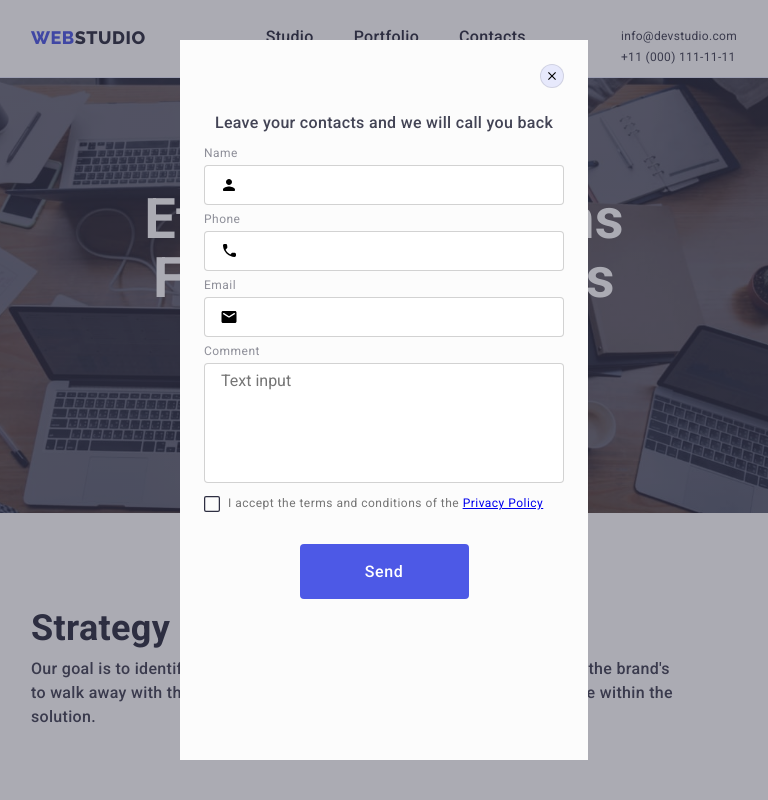
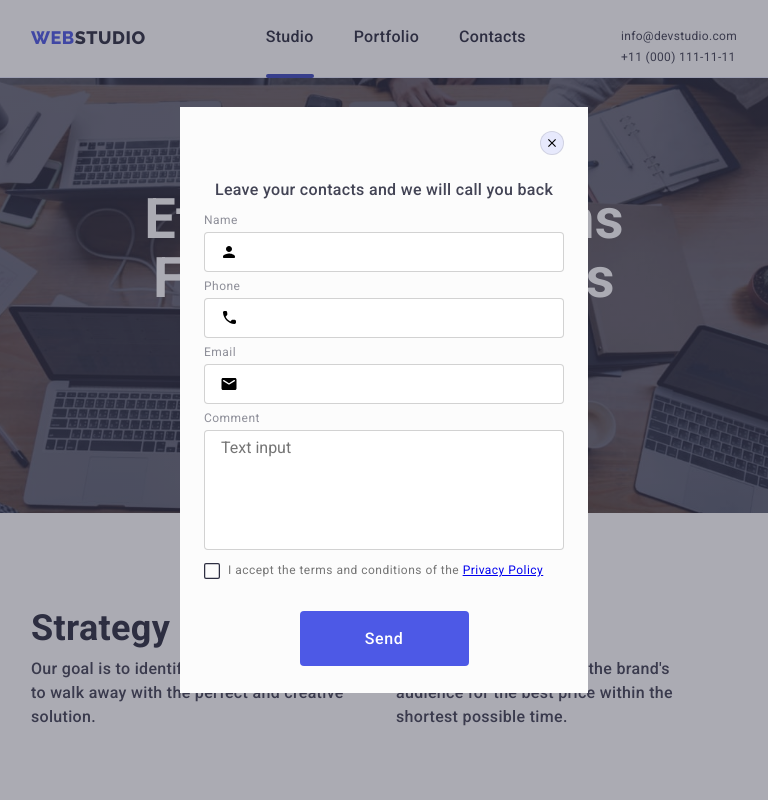
Before and after one commit to Rinya7/goit-markup-hw-07, a plain HTML site: page index.html in a window 768 px wide. Both pictures are taken after a click on the button "Order Service". Shown: the top 800 px of the page. Drawn offline with Linux system fonts and the light colour scheme.

Commit message:
modal-tablet

```diff
--- a/js/modal.js
+++ b/js/modal.js
@@ -3,6 +3,7 @@
     openModalBtn: document.querySelector("[data-modal-open]"),
     closeModalBtn: document.querySelector("[data-modal-close]"),
     modal: document.querySelector("[data-modal]"),
+    body: document.querySelector("body"),
   };
 
   refs.openModalBtn.addEventListener("click", toggleModal);
@@ -10,5 +11,9 @@
 
   function toggleModal() {
     refs.modal.classList.toggle("is-hidden");
+    refs.body.classList.toggle("no-scroll");
+  }
+  function removeMenu() {
+    refs.body.classList.remove("no-scroll");
   }
 })();
--- a/sass/components/_i-modal.scss
+++ b/sass/components/_i-modal.scss
@@ -209,6 +209,15 @@ textarea {
   }
 }
 
+@media screen and (min-width: 768px) and (max-width: 1200px) {
+  .modal {
+    height: 90%;
+    max-height: 586px;
+    overflow-x: scroll;
+    scroll-behavior: smooth;
+  }
+}
+
 @media screen and (min-width: 480px) {
   //  .form-order {
   //    width: 392px;
```
Also changed, not shown: css/main.css, css/main.min.css, 2 other files.
